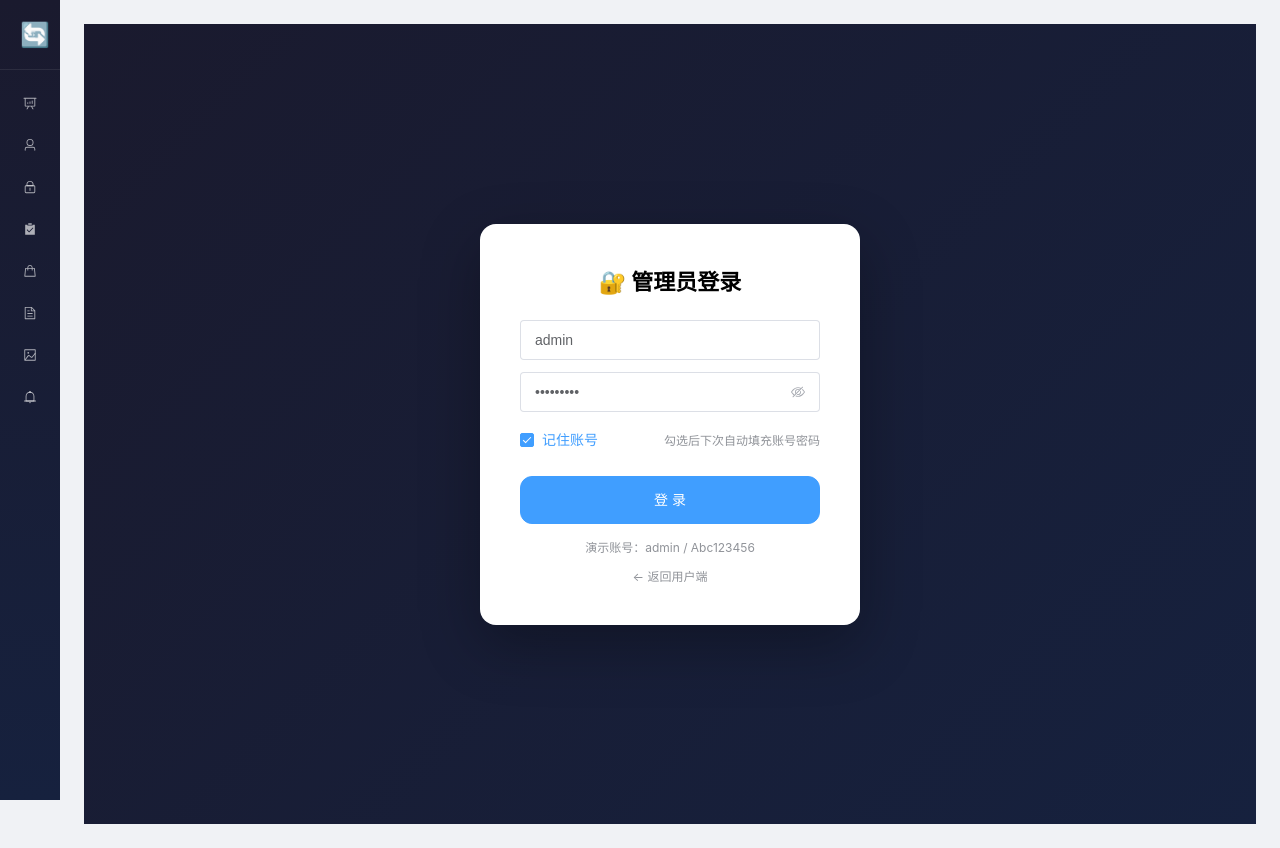
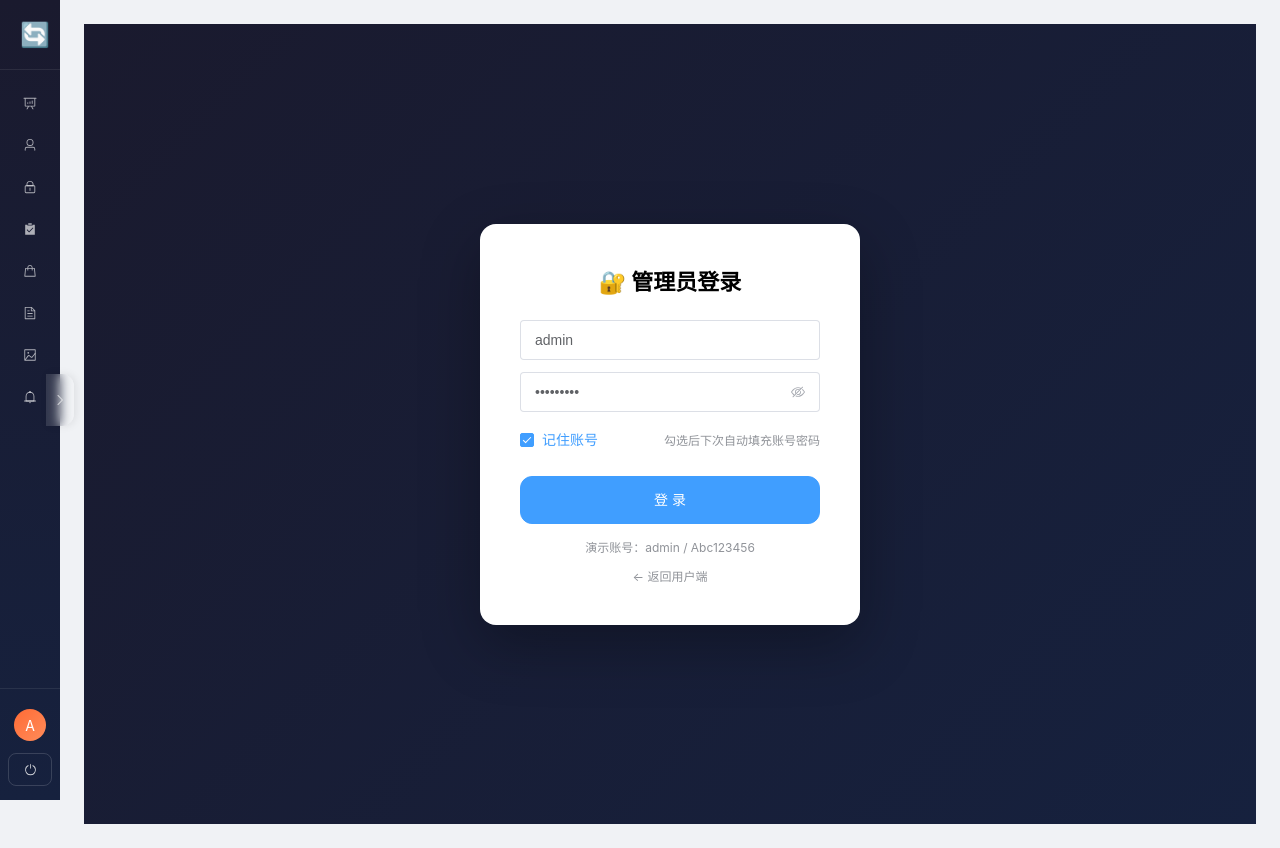
Before and after one commit to CUTEcivetcat/c2c, a Vue app in the folder admin-frontend/: page /users#/login in a window 1280 px wide. Built offline with nearby package versions, Linux system fonts and the light colour scheme; no server answers.

Commit message:
feat: 侧边栏收起时悬停显示导航名称tooltip + 退出按钮常驻

```diff
--- a/admin-frontend/src/App.vue
+++ b/admin-frontend/src/App.vue
@@ -7,30 +7,33 @@
           <strong>闲小鱼</strong>
           <small>管理后台</small>
         </div>
-        <button class="toggle-btn" @click="collapsed = !collapsed">
-          <el-icon><Fold v-if="!collapsed" /><Expand v-else /></el-icon>
-        </button>
       </div>
       <nav class="sidebar-nav">
-        <router-link to="/dashboard" class="nav-item"><el-icon><DataAnalysis /></el-icon><span v-show="!collapsed">数据大屏</span></router-link>
-        <router-link to="/users" class="nav-item"><el-icon><User /></el-icon><span v-show="!collapsed">用户管理</span></router-link>
-        <router-link to="/permissions" class="nav-item"><el-icon><Lock /></el-icon><span v-show="!collapsed">权限管理</span></router-link>
-        <router-link to="/review" class="nav-item"><el-icon><Checked /></el-icon><span v-show="!collapsed">审核管理</span></router-link>
-        <router-link to="/products" class="nav-item"><el-icon><Goods /></el-icon><span v-show="!collapsed">商品管理</span></router-link>
-        <router-link to="/orders" class="nav-item"><el-icon><Document /></el-icon><span v-show="!collapsed">订单管理</span></router-link>
-        <router-link to="/banner" class="nav-item"><el-icon><Picture /></el-icon><span v-show="!collapsed">轮播图管理</span></router-link>
-        <router-link to="/announcement" class="nav-item"><el-icon><Bell /></el-icon><span v-show="!collapsed">公告管理</span></router-link>
+        <router-link to="/dashboard" class="nav-item" data-tip="数据大屏"><el-icon><DataAnalysis /></el-icon><span v-show="!collapsed">数据大屏</span></router-link>
+        <router-link to="/users" class="nav-item" data-tip="用户管理"><el-icon><User /></el-icon><span v-show="!collapsed">用户管理</span></router-link>
+        <router-link to="/permissions" class="nav-item" data-tip="权限管理"><el-icon><Lock /></el-icon><span v-show="!collapsed">权限管理</span></router-link>
+        <router-link to="/review" class="nav-item" data-tip="审核管理"><el-icon><Checked /></el-icon><span v-show="!collapsed">审核管理</span></router-link>
+        <router-link to="/products" class="nav-item" data-tip="商品管理"><el-icon><Goods /></el-icon><span v-show="!collapsed">商品管理</span></router-link>
+        <router-link to="/orders" class="nav-item" data-tip="订单管理"><el-icon><Document /></el-icon><span v-show="!collapsed">订单管理</span></router-link>
+        <router-link to="/banner" class="nav-item" data-tip="轮播图管理"><el-icon><Picture /></el-icon><span v-show="!collapsed">轮播图管理</span></router-link>
+        <router-link to="/announcement" class="nav-item" data-tip="公告管理"><el-icon><Bell /></el-icon><span v-show="!collapsed">公告管理</span></router-link>
       </nav>
-      <div class="sidebar-footer" v-show="!collapsed">
+      <div class="sidebar-footer">
         <div class="admin-user">
           <el-avatar :size="32" class="admin-avatar">{{ adminName.charAt(0) || 'A' }}</el-avatar>
-          <div class="admin-info">
+          <div class="admin-info" v-show="!collapsed">
             <strong class="admin-nick">{{ adminName || '管理员' }}</strong>
             <small>在线</small>
           </div>
         </div>
-        <button class="logout-btn" @click="logout"><el-icon><SwitchButton /></el-icon> 退出后台</button>
+        <button class="logout-btn" @click="logout">
+          <el-icon><SwitchButton /></el-icon><span v-show="!collapsed">退出后台</span>
+        </button>
       </div>
+      <!-- 切换按钮（侧边栏外侧边缘） -->
+      <button class="collapse-btn" @click="collapsed = !collapsed">
+        <el-icon><ArrowLeft v-if="!collapsed" /><ArrowRight v-else /></el-icon>
+      </button>
     </aside>
     <main class="admin-main" :class="{ collapsed }">
       <router-view />
@@ -60,29 +63,75 @@ const logout = () => {
 *{margin:0;padding:0;box-sizing:border-box}
 body{font-family:-apple-system,BlinkMacSystemFont,"PingFang SC","Microsoft YaHei",sans-serif;background:#f0f2f5}
 .admin-layout{display:flex;min-height:100vh}
-.admin-sidebar{width:220px;background:linear-gradient(180deg,#1a1a2e,#16213e);color:#fff;display:flex;flex-direction:column;position:fixed;top:0;left:0;bottom:0;z-index:100;transition:width 0.25s ease}
+.admin-sidebar{width:220px;background:linear-gradient(180deg,#1a1a2e,#16213e);color:#fff;display:flex;flex-direction:column;position:fixed;top:0;left:0;bottom:0;z-index:100;transition:width 0.25s cubic-bezier(0.4,0,0.2,1)}
 .admin-sidebar.collapsed{width:60px}
-.sidebar-brand{display:flex;align-items:center;gap:10px;padding:20px;border-bottom:1px solid rgba(255,255,255,0.08);position:relative}
+.sidebar-brand{display:flex;align-items:center;gap:10px;padding:20px;border-bottom:1px solid rgba(255,255,255,0.08)}
 .brand-icon{font-size:24px;flex-shrink:0}
 .brand-text{display:flex;flex-direction:column;line-height:1.2;overflow:hidden}
 .brand-text strong{font-size:17px;letter-spacing:1px;white-space:nowrap}
 .brand-text small{font-size:11px;color:rgba(255,255,255,0.5);margin-top:2px;white-space:nowrap}
-.toggle-btn{position:absolute;right:8px;top:50%;transform:translateY(-50%);background:none;border:none;color:rgba(255,255,255,0.5);cursor:pointer;padding:4px;border-radius:6px;display:flex;align-items:center;transition:all 0.2s}
-.toggle-btn:hover{color:#fff;background:rgba(255,255,255,0.1)}
-.admin-sidebar.collapsed .toggle-btn{right:50%;transform:translateY(-50%) translateX(50%)}
 .sidebar-nav{flex:1;padding:12px 0;overflow-y:auto}
 .nav-item{display:flex;align-items:center;gap:10px;padding:12px 20px;color:rgba(255,255,255,0.65);text-decoration:none;font-size:14px;transition:all 0.2s;border-left:3px solid transparent;white-space:nowrap}
 .admin-sidebar.collapsed .nav-item{padding:14px 0;justify-content:center;border-left:none}
 .nav-item:hover{color:#fff;background:rgba(255,255,255,0.06)}
 .nav-item.router-link-active{color:#fff;background:rgba(255,255,255,0.1);border-left-color:#ff6b35}
+
+/* 收起时悬停 tooltip */
+.admin-sidebar.collapsed .nav-item {
+  position: relative;
+}
+.admin-sidebar.collapsed .nav-item::after {
+  content: attr(data-tip);
+  position: absolute; left: 60px; top: 50%; transform: translateY(-50%);
+  background: #1a1a2e; color: #fff;
+  padding: 6px 14px; border-radius: 8px; font-size: 13px; white-space: nowrap;
+  z-index: 999; opacity: 0; pointer-events: none;
+  transition: opacity 0.2s ease 0.1s;
+  box-shadow: 0 4px 16px rgba(0,0,0,0.25);
+  border: 1px solid rgba(255,255,255,0.08);
+}
+.admin-sidebar.collapsed .nav-item::before {
+  content: '';
+  position: absolute; left: 54px; top: 50%; transform: translateY(-50%);
+  border: 6px solid transparent; border-right-color: #1a1a2e;
+  z-index: 999; opacity: 0; pointer-events: none;
+  transition: opacity 0.2s ease 0.1s;
+}
+.admin-sidebar.collapsed .nav-item:hover::after,
+.admin-sidebar.collapsed .nav-item:hover::before {
+  opacity: 1;
+}
+
 .sidebar-footer{padding:14px 16px;border-top:1px solid rgba(255,255,255,0.08)}
+.admin-sidebar.collapsed .sidebar-footer{padding:14px 8px}
 .admin-user{display:flex;align-items:center;gap:10px;padding:6px 4px 12px}
+.admin-sidebar.collapsed .admin-user{justify-content:center;padding:6px 0 12px}
 .admin-avatar{background:linear-gradient(135deg,#ff6b35,#ff8c5a);flex-shrink:0}
 .admin-info{display:flex;flex-direction:column;line-height:1.3;min-width:0}
 .admin-nick{font-size:13px;white-space:nowrap;overflow:hidden;text-overflow:ellipsis}
 .admin-info small{font-size:11px;color:#00b894}
 .logout-btn{width:100%;padding:9px;border:1px solid rgba(255,255,255,0.15);background:transparent;color:rgba(255,255,255,0.8);border-radius:8px;cursor:pointer;font-size:13px;display:flex;align-items:center;justify-content:center;gap:6px;transition:all 0.2s}
+.admin-sidebar.collapsed .logout-btn span{display:none}
 .logout-btn:hover{background:rgba(231,76,60,0.25);border-color:#e74c3c;color:#fff}
-.admin-main{flex:1;margin-left:220px;padding:24px;transition:margin-left 0.25s ease}
+
+/* uiverse 风格切换按钮：侧边栏外侧右边缘 */
+.collapse-btn {
+  position: absolute; right: -14px; top: 50%; transform: translateY(-50%);
+  width: 28px; height: 52px; border: none; border-radius: 0 12px 12px 0;
+  background: rgba(255,255,255,0.12); backdrop-filter: blur(6px);
+  color: rgba(255,255,255,0.7); cursor: pointer;
+  display: flex; align-items: center; justify-content: center;
+  font-size: 14px; transition: all 0.25s ease;
+  box-shadow: 2px 0 8px rgba(0,0,0,0.08);
+  z-index: 101;
+}
+.collapse-btn:hover {
+  background: rgba(255,255,255,0.25); color: #fff;
+  box-shadow: 2px 0 12px rgba(0,0,0,0.15);
+  right: -15px; width: 30px;
+}
+.collapse-btn:active { transform: translateY(-50%) scale(0.95); }
+
+.admin-main{flex:1;margin-left:220px;padding:24px;transition:margin-left 0.25s cubic-bezier(0.4,0,0.2,1)}
 .admin-main.collapsed{margin-left:60px}
 </style>
```
